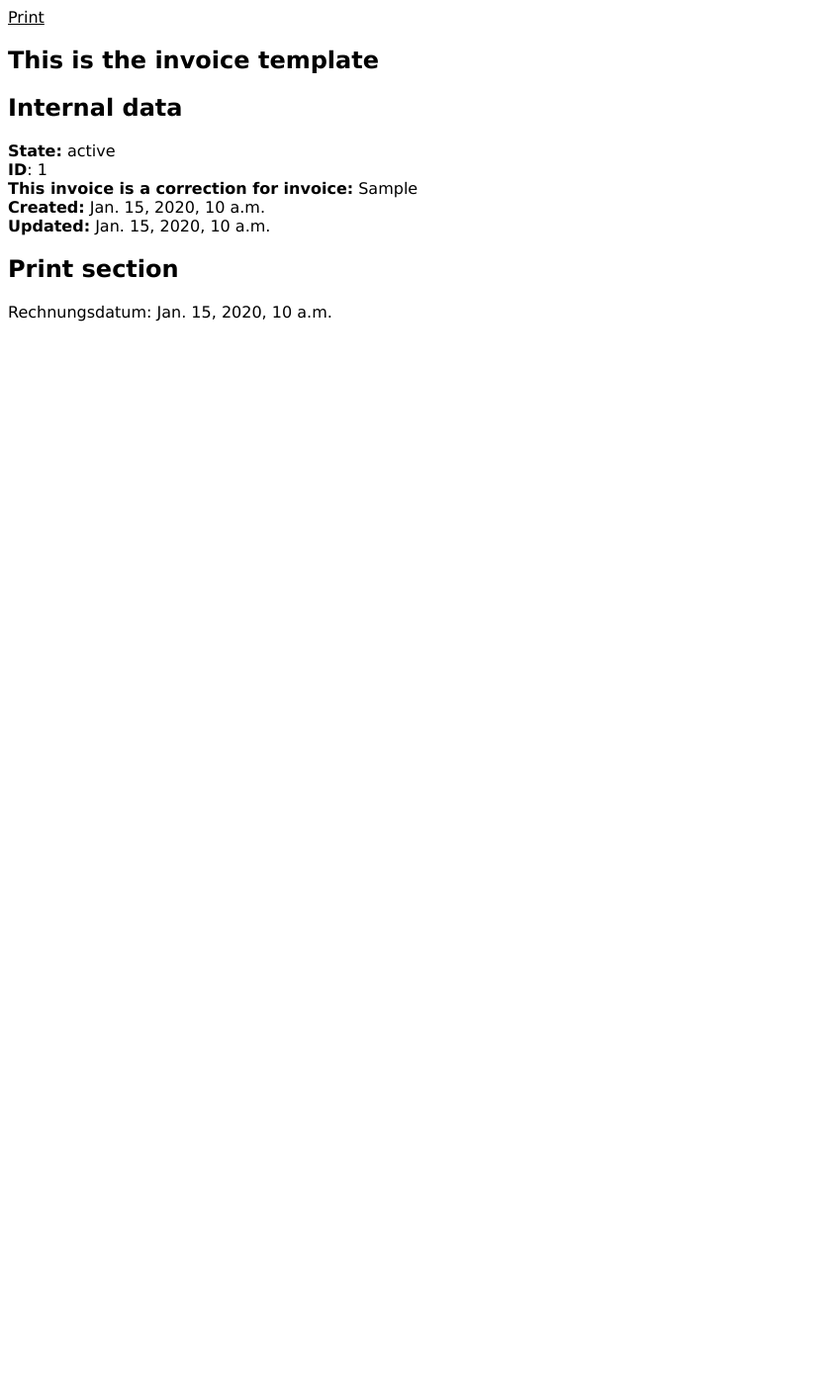
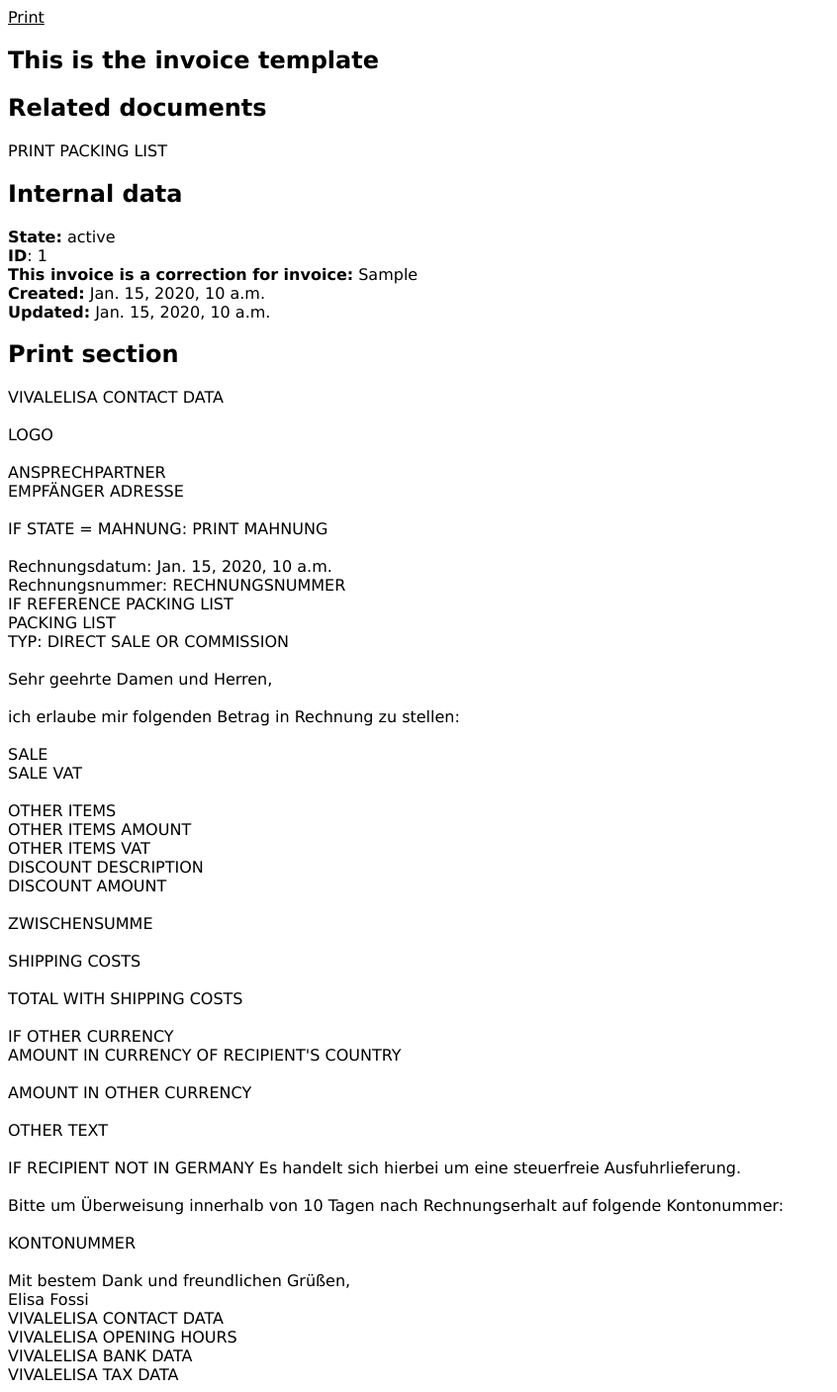
Before and after one commit to lishere/fashion-storage, a Django app: template templates/invoice-de.html in a window 1280 px wide. Shown: the whole page at 99% size, without its empty margins (0-846 px from the left). Before the commit the page ends 325 px from the top, so only its background shows below. Run offline with Django 3.2, Linux system fonts and the light colour scheme; the template is opened without the code that fills it: most values are stand-ins (such as "Sample title", 1, 10 or a date in 2020).

Commit message:
added basic invoice template

```diff
--- a/templates/base.html
+++ b/templates/base.html
@@ -6,8 +6,6 @@
     <link rel="stylesheet" type="text/css" href="{% static 'print.css' %}" media="print" />
   </head>
   <body>
-    <header>
-    </header>
 
     <section class="operation invisible">
       <a href="javascript:window.print()">Print</a>
@@ -18,7 +16,21 @@
       {% endblock content %}
     </main>
 
-    <footer>
-    </footer>
+    <section class=".footer print">
+      <footer>
+        <div class="col">
+          VIVALELISA CONTACT DATA
+        </div>
+        <div class="col">
+          VIVALELISA OPENING HOURS
+        </div>
+        <div class="col">
+          VIVALELISA BANK DATA
+        </div>
+        <div class="col">
+          VIVALELISA TAX DATA
+        </div>
+      <footer>
+    </section>
   </body>
 </html>
--- a/templates/invoice-de.html
+++ b/templates/invoice-de.html
@@ -4,6 +4,10 @@
 {% block content %}
   <section class="meta invisible">
     <h1>This is the invoice template</h1>
+
+    <h2>Related documents</h2>
+
+    PRINT PACKING LIST
 
     <h2>Internal data</h2>
     <strong>State:</strong> {{state}}<br />
@@ -14,7 +18,64 @@
   </section>
 
   <h2 class="invisible">Print section</h2>
-  <section class="print">
-    Rechnungsdatum: {{date}}
-  </section>
+
+  <section>
+    <header>
+
+      VIVALELISA CONTACT DATA<br /><br />
+
+      LOGO<br /><br />
+
+      ANSPRECHPARTNER<br />
+      EMPFÄNGER ADRESSE<br /><br />
+
+      IF STATE = MAHNUNG: PRINT MAHNUNG<br /><br />
+      Rechnungsdatum: {{date}}<br />
+      Rechnungsnummer: RECHNUNGSNUMMER<br />
+      IF REFERENCE PACKING LIST<br />
+        PACKING LIST<br />
+      TYP: DIRECT SALE OR COMMISSION<br /><br />
+    </header>
+    <main>
+
+      Sehr geehrte Damen und Herren,<br /><br />
+
+      ich erlaube mir folgenden Betrag in Rechnung zu stellen:<br /><br />
+
+      SALE<br />
+      SALE VAT<br /><br />
+
+      OTHER ITEMS<br />
+      OTHER ITEMS AMOUNT<br />
+      OTHER ITEMS VAT<br />
+
+      DISCOUNT DESCRIPTION<br />
+      DISCOUNT AMOUNT<br /><br />
+
+      ZWISCHENSUMME<br /><br />
+
+      SHIPPING COSTS<br /><br />
+
+      TOTAL WITH SHIPPING COSTS<br /><br />
+
+      IF OTHER CURRENCY<br />
+        AMOUNT IN CURRENCY OF RECIPIENT'S COUNTRY<br /><br />
+
+
+      AMOUNT IN OTHER CURRENCY<br /><br />
+
+      OTHER TEXT<br /><br />
+
+      IF RECIPIENT NOT IN GERMANY
+      Es handelt sich hierbei um eine steuerfreie Ausfuhrlieferung.<br /><br />
+
+      Bitte um Überweisung innerhalb von 10 Tagen nach Rechnungserhalt auf folgende Kontonummer:<br /><br />
+
+      KONTONUMMER<br /><br />
+
+      Mit bestem Dank und freundlichen Grüßen,<br />
+      Elisa Fossi
+
+    <main>
+  </section> <!-- end main print section -->
 {% endblock content %}
```
